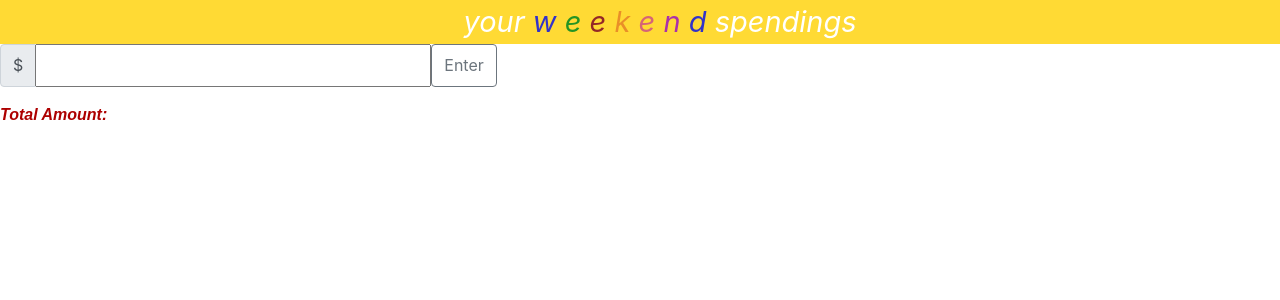
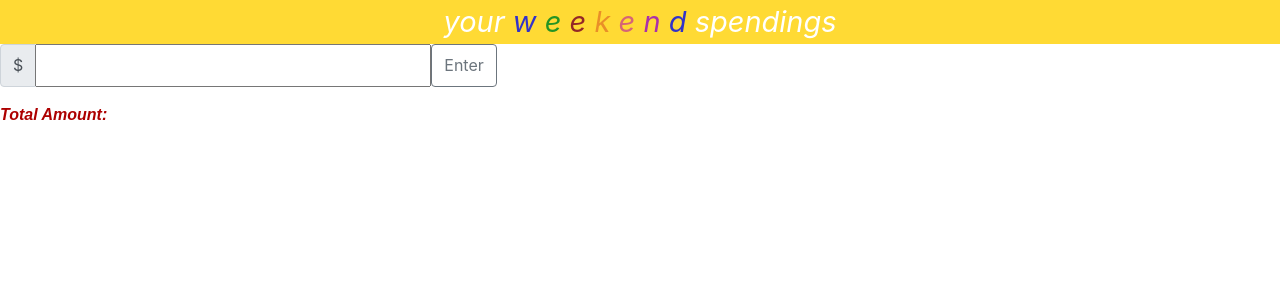
Before and after one commit to Thill799/financialapp-vanilla.js, a PHP site: page / in a window 1280 px wide. Shown: the top 300 px of the page. Run offline with PHP 8.4, Linux system fonts and the light colour scheme.

Commit message:
text align header center

```diff
--- a/style.css
+++ b/style.css
@@ -1,13 +1,12 @@
 header{
   background-color:rgb(255, 218, 52);
   font-style:italic;
-  text-align:center;
   color:white;
   font-size:29px;
 }
 
 .header{
-  margin-left:40px;
+  text-align:center;;
 }
 .w{
   color:rgb(50, 50, 201);
```
